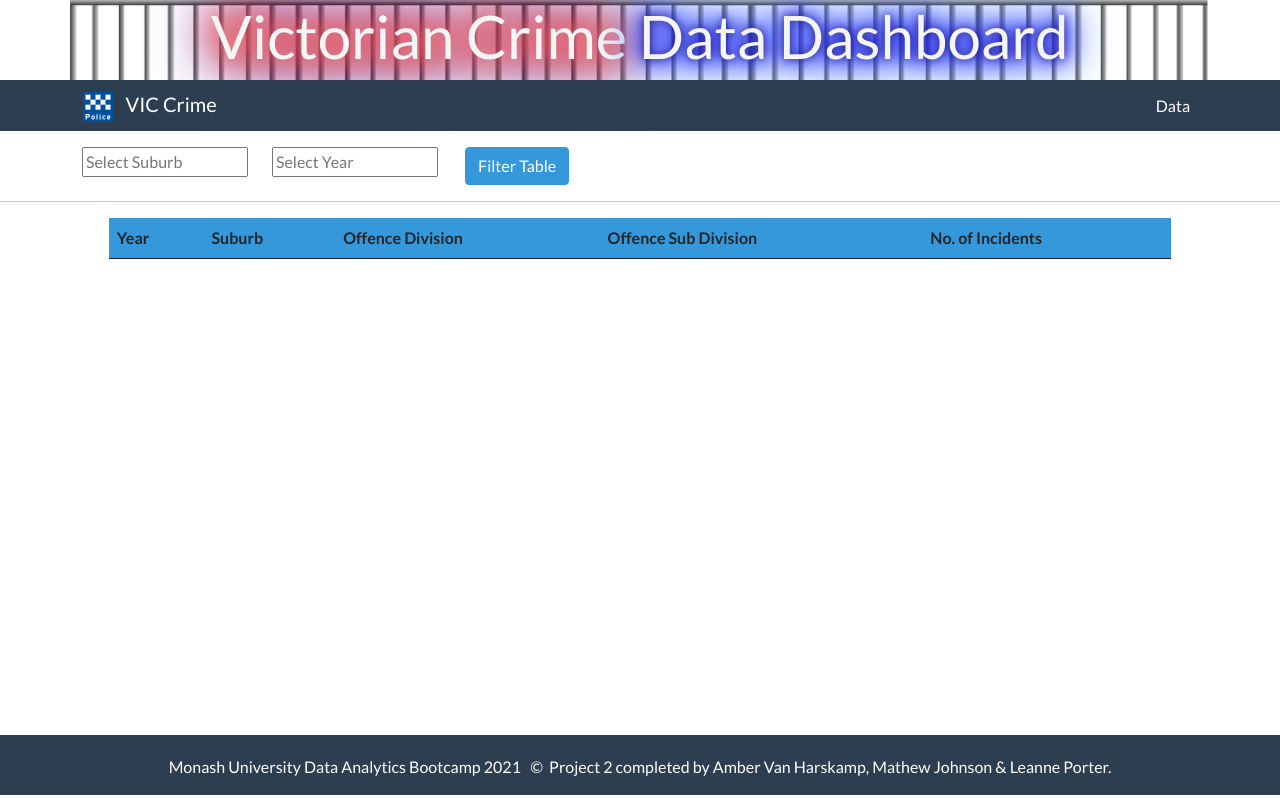
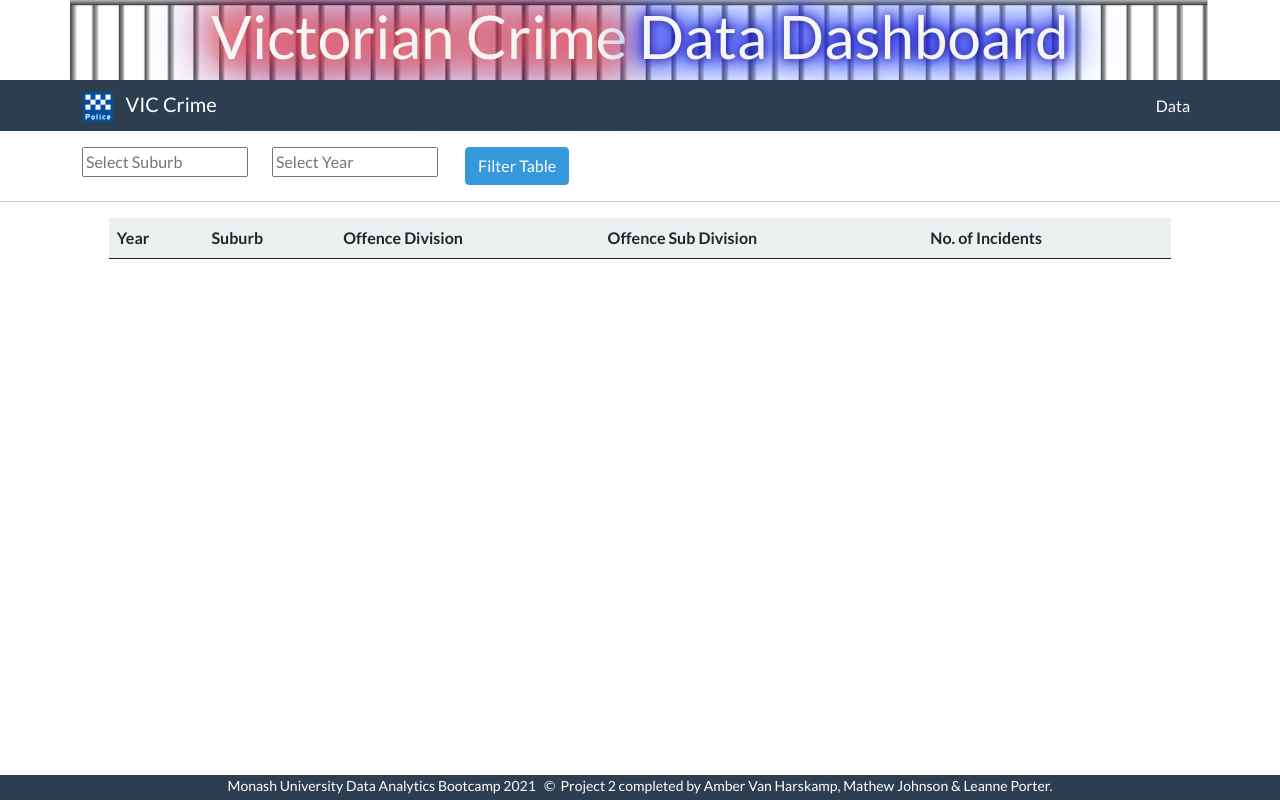
Before and after one commit to LP-116/Project-2, a Flask app: page /data.html in a window 1280 px wide. Run offline with Flask 2, Linux system fonts and the light colour scheme; data that the repository does not hold is empty; parts of the project's set-up code (start-up, migrations or seed data) failed here and were passed over; some libraries are stand-ins or nearby versions.

Commit message:
updating data page

```diff
--- a/static/style.css
+++ b/static/style.css
@@ -16,25 +16,27 @@ body {
 }
 
 #footer {
-    position: absolute;
-    bottom: 5px;
+    position: fixed;
+    bottom: 0px;
     width: 100%;
-    height: 10px;
-    padding-top: 20px;
-    padding-bottom: 40px;
     text-align: center;
     color: white;
+    height: 25px;
   }
 
 #footer p {
     margin: 0;
-    font-size: 16px;
+    font-size: 14px;
   }
 
 #myChart {
   width: 700px;
   height: 700px;
   }
+
+
+
+
 
 /* Reference for glow feature https://www.w3schools.com/howto/howto_css_glowing_text.asp */
 .glow {
--- a/templates/data.html
+++ b/templates/data.html
@@ -54,7 +54,7 @@
                 <div class="col-lg-2" id="user-selection">
                   <div class="form-group">
                     <div class="list-group" id="filters">
-                        <input list="myList" type="search" placeholder="Select Suburb">
+                        <input id="suburbSelect" list="myList" type="search" placeholder="Select Suburb">
                         <datalist id="myList"></datalist>
                       </div>
                     </div>
@@ -62,7 +62,7 @@
                   <div class="col-lg-2" id="user-selection">
                     <div class="form-group">
                       <div class="list-group" id="filters">
-                        <input list="myList2" type="search" placeholder="Select Year">
+                        <input id="yearSelect" list="myList2" type="search" placeholder="Select Year">
                         <datalist id="myList2">
                           <option value="2021">
                           <option value="2020">
@@ -89,7 +89,7 @@
             <div class="row">
             <div class="col-lg-1"></div>
             <div class="col-lg-10">
-              <div id="table-area" class="table-responsive-lg bg-info">
+              <div id="table-area" class="table-responsive-lg bg-light">
                   <table id="ufo-table" class="table table-striped">
                   <thead>
                       <tr>
@@ -107,7 +107,7 @@
             </div>
 
         <div class="bg-primary" id="footer">
-            <p>Monash University Data Analytics Bootcamp 2021 &nbsp &copy;&nbsp Project 2 completed by Amber Van Harskamp, Mathew Johnson & Leanne Porter. </p>
+          <span class="bottom"><p>Monash University Data Analytics Bootcamp 2021 &nbsp &copy;&nbsp Project 2 completed by Amber Van Harskamp, Mathew Johnson & Leanne Porter. </p></span>
           </div>
         <!-- This script is required to get the drop down options to work.-->
         <!-- <script src="static/js/app.js"></script> -->
```
Also changed, not shown: static/js/data-app.js (+71 -0 lines).
